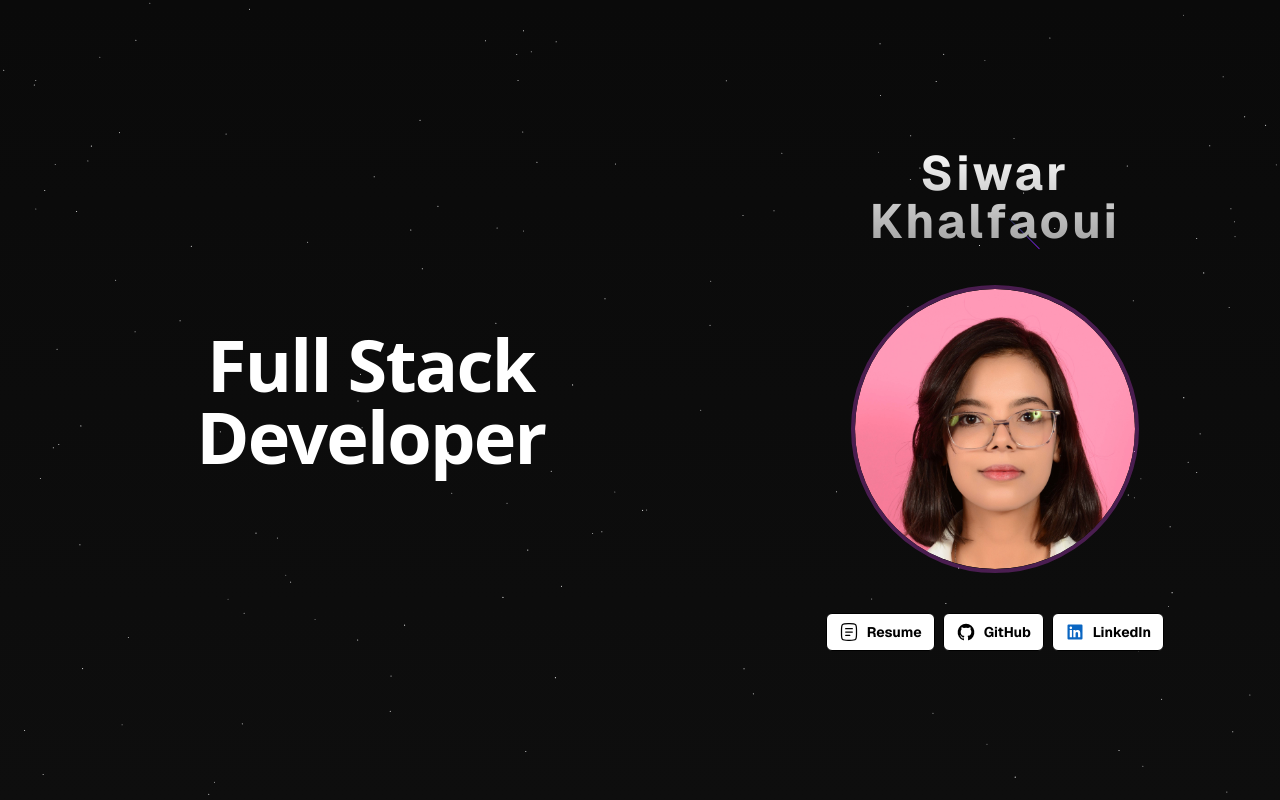
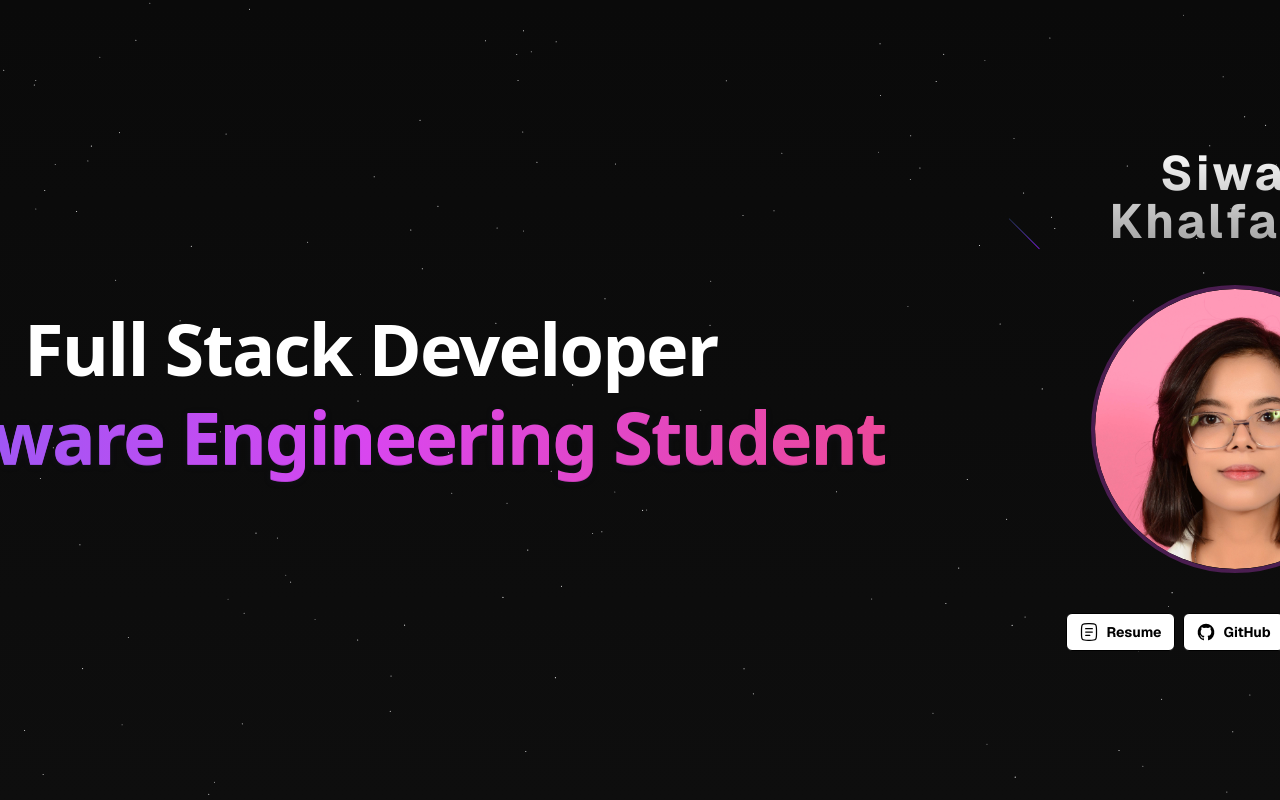
Before and after one commit to SiwarKhalfaoui/portfolio-siwar, a Next.js app: page / in a window 1280 px wide. Shown: the top 800 px of the page. Built offline with nearby package versions, Linux system fonts and the light colour scheme.

Commit message:
Update subtitle

```diff
--- a/src/sections/hero.tsx
+++ b/src/sections/hero.tsx
@@ -14,9 +14,17 @@ export default function Hero() {
       className="flex flex-col md:flex-row h-screen items-center justify-center overflow-hidden relative w-full gap-0 sm:gap-20 md:gap-30 lg:gap-40 p-8 sm:p-12 md:p-16 xl:p-24"
     >
       {/* Left — Title */}
-      <h2 className="relative z-20 text-3xl md:text-5xl xl:text-7xl font-bold text-center text-black dark:text-white font-sans tracking-tight">
-       Full Stack Developer
-      </h2>
+<h2 className="relative z-20 text-3xl md:text-5xl xl:text-7xl font-bold text-center text-black dark:text-white font-sans tracking-tight">
+  Full Stack Developer <br />
+  <div className="relative mx-auto inline-block w-max [filter:drop-shadow(0px_1px_3px_rgba(27,_37,_80,_0.14))]">
+    <div className="absolute left-0 top-[1px] bg-clip-text bg-no-repeat text-transparent py-4 bg-gradient-to-r from-violet-500 via-fuchsia-500 to-pink-500 [text-shadow:0_0_rgba(0,0,0,0.1)]">
+      <span>Software Engineering Student</span>
+    </div>
+    <div className="relative bg-clip-text text-transparent bg-no-repeat bg-gradient-to-r from-violet-500 via-fuchsia-500 to-pink-500 py-4">
+      <span>Software Engineering Student</span>
+    </div>
+  </div>
+</h2>
 
       {/* Right — Photo + Name + Buttons */}
       <div className="flex flex-col items-center justify-center gap-[50px] sm:gap-[40px] z-[50]">
```
